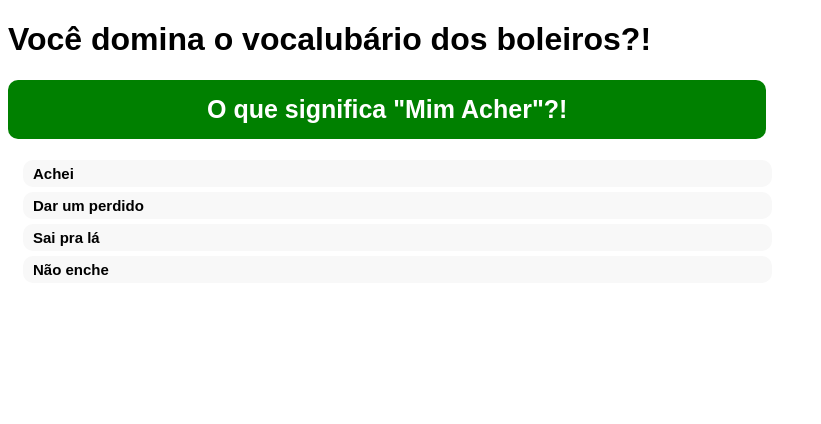
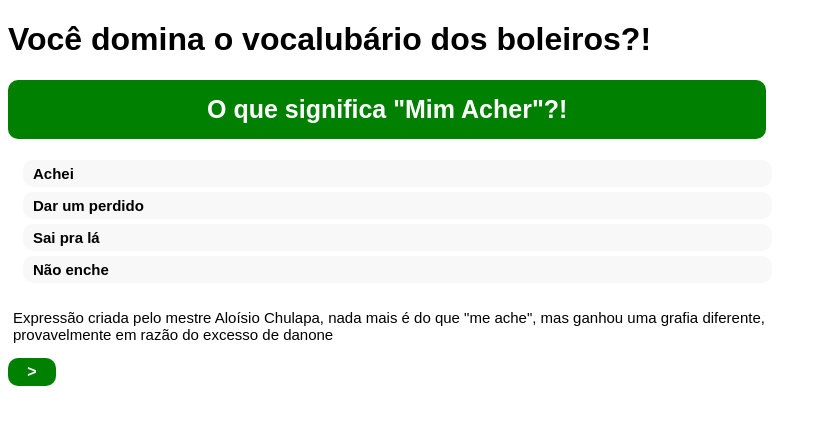
Before and after one commit to karenscouto/Insper-datavizII-quiz, a plain HTML site: page index.html in a window 1280 px wide. Shown: the whole page, without its empty margins (0-821 px from the left). Drawn offline with Linux system fonts and the light colour scheme.

Commit message:
Update style.css

```diff
--- a/style.css
+++ b/style.css
@@ -91,7 +91,7 @@ li.clicked.correta{
 }
 
 .explicacao {
-    display:none;
+    display:block;
     justify-content: center;
     max-width:60%;
     font-size:15px;
@@ -113,7 +113,7 @@ li.clicked.correta{
 }
 
 .botoes {
-    display: none;
+    display: block;
     width: 60%;
     gap: 5px;
     justify-content: center;
```
